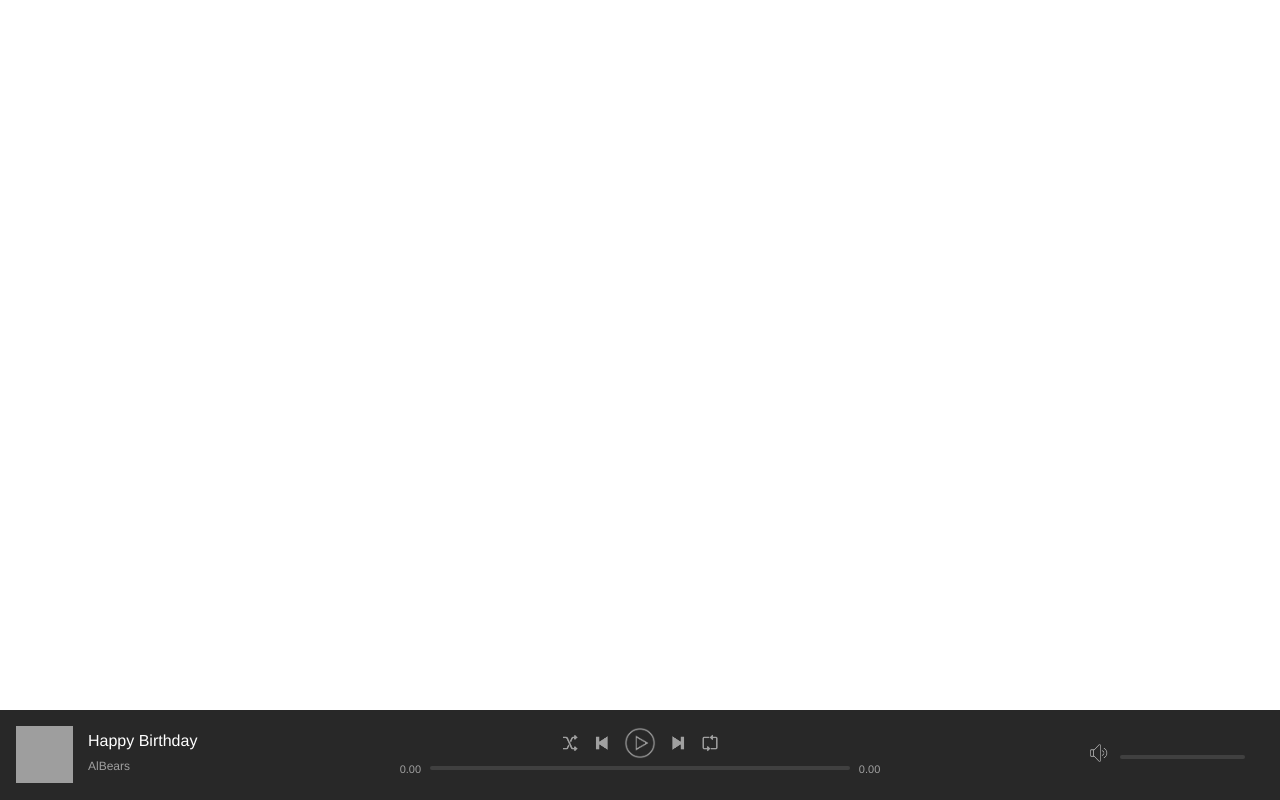
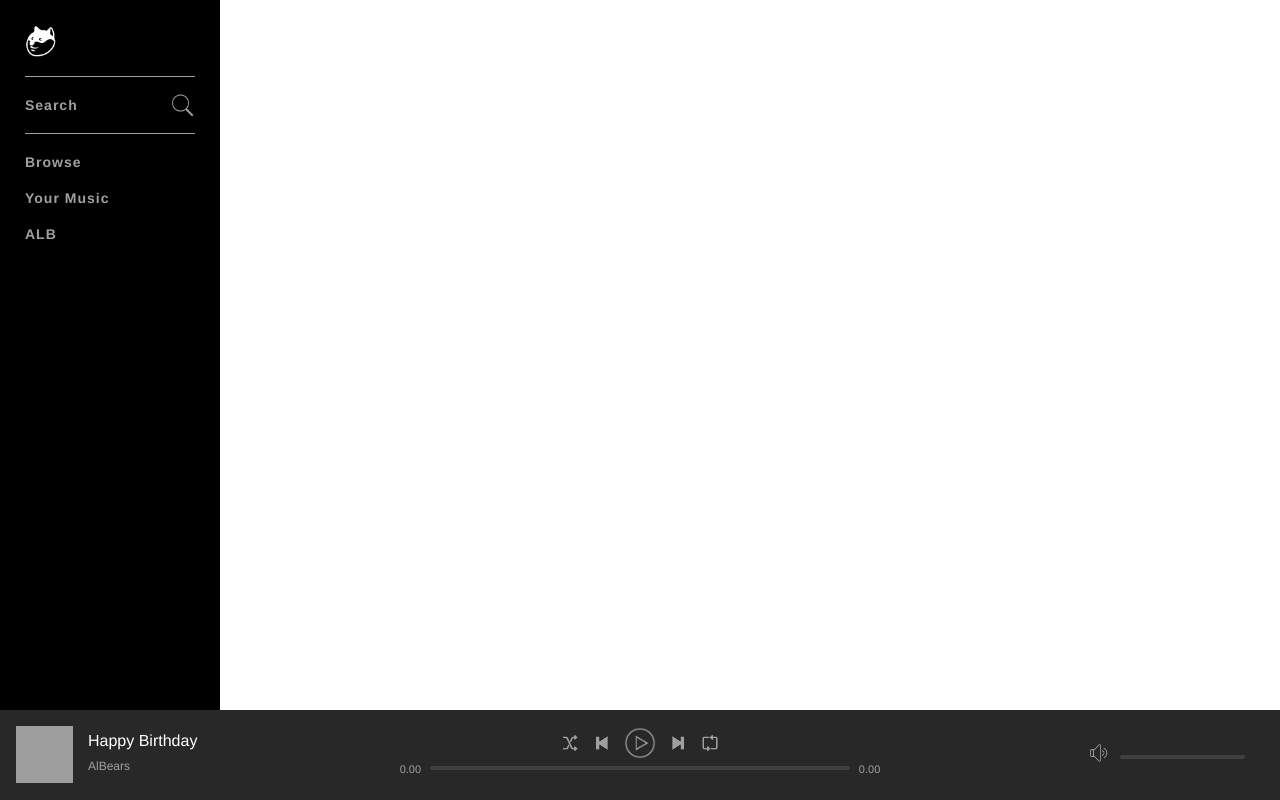
Before and after one commit to AlBears/PHP-MusicPlayer, a PHP site: page / in a window 1280 px wide. Run offline with PHP 8.4, Linux system fonts and the light colour scheme; some libraries are stand-ins or nearby versions; grey boxes are pictures that could not be loaded.

Commit message:
navigation menu

```diff
--- a/App/Views/Home/index.html
+++ b/App/Views/Home/index.html
@@ -7,6 +7,49 @@
 {% block stylesheets %}
 <link rel="stylesheet" href="/css/style.css">
 {% endblock %}
+
+<div class="mainContainer">
+    <div id="topContainer">
+
+        <div id="navBarContainer">
+            <nav class="navBar">
+
+                <a href="index.php" class="logo">
+                    <img src="/img/icons/logo.png">
+                </a>
+
+
+                <div class="group">
+
+                    <div class="navItem">
+                        <a href="" class="navItemLink">Search
+                            <img src="/img/icons/search.png" class="icon" alt="Search">
+                        </a>
+                    </div>
+
+                </div>
+
+                <div class="group">
+                    <div class="navItem">
+                        <a href="" class="navItemLink">Browse</a>
+                    </div>
+
+                    <div class="navItem">
+                        <a href="" class="navItemLink">Your Music</a>
+                    </div>
+
+                    <div class="navItem">
+                        <a href="" class="navItemLink">ALB</a>
+                    </div>
+                </div>
+
+
+
+
+            </nav>
+        </div>
+
+    </div>
 
     <div id="nowPlayingBarContainer">
 
@@ -29,8 +72,6 @@
                         </span>
 
                     </div>
-
-
 
                 </div>
             </div>
@@ -112,6 +153,7 @@
 
     </div>
 
+</div>
 
 
 {% endblock %}
--- a/public/css/style.css
+++ b/public/css/style.css
@@ -142,3 +142,62 @@ html, body {
 .volumeBar .progressBar {
 	width: 125px;
 }
+
+#topContainer {
+	min-height: 100%;
+	width: 100%;
+}
+
+#navBarContainer {
+	background-color: #000;
+    width: 220px;
+    height: 100vh;
+    position: fixed;
+    top: 0;
+    left: 0;
+}
+
+.navBar {
+    padding: 25px;
+    display: flex;
+    flex-direction: column;
+    -ms-flex-direction: column;
+}
+
+.logo {
+    margin-bottom: 15px;
+}
+
+.logo img {
+    width: 32px;
+}
+
+.navBar .group {
+    border-top: 1px solid #a0a0a0;
+    padding: 10px 0;
+}
+
+.navItem {
+    padding: 10px 0;
+    font-size: 14px;
+    font-weight: 700;
+    display: block;
+    letter-spacing: 1px;
+    position: relative;
+}
+
+.navItemLink {
+    color: #a0a0a0;
+    text-decoration: none;
+}
+
+.navItemLink:hover {
+    color: #ffffff;
+}
+
+.navItemLink .icon {
+    position: absolute;
+    right: 0;
+    top: 6px;
+    width: 25px;
+}
```
Also changed, not shown: public/img/icons/logo.png (added). Lines whose indentation alone changed are shown as unchanged.
